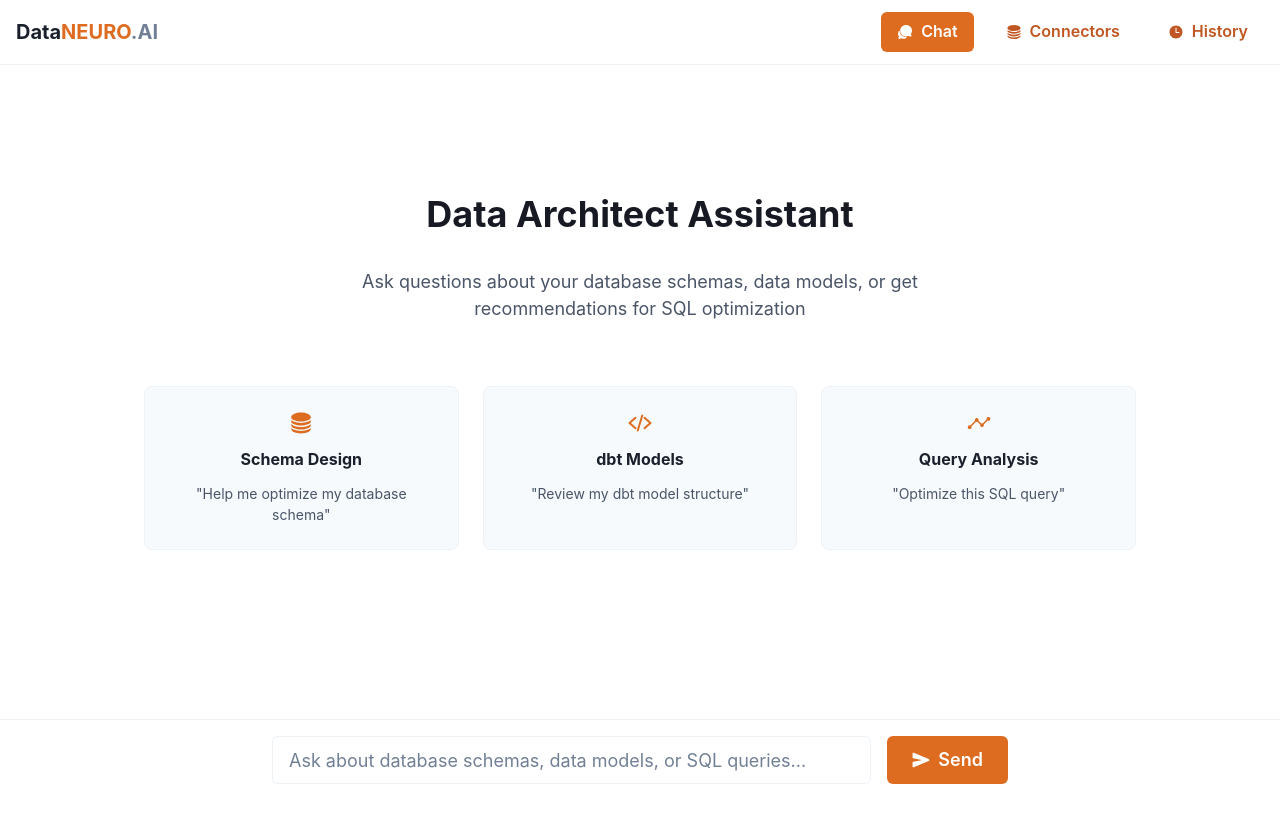
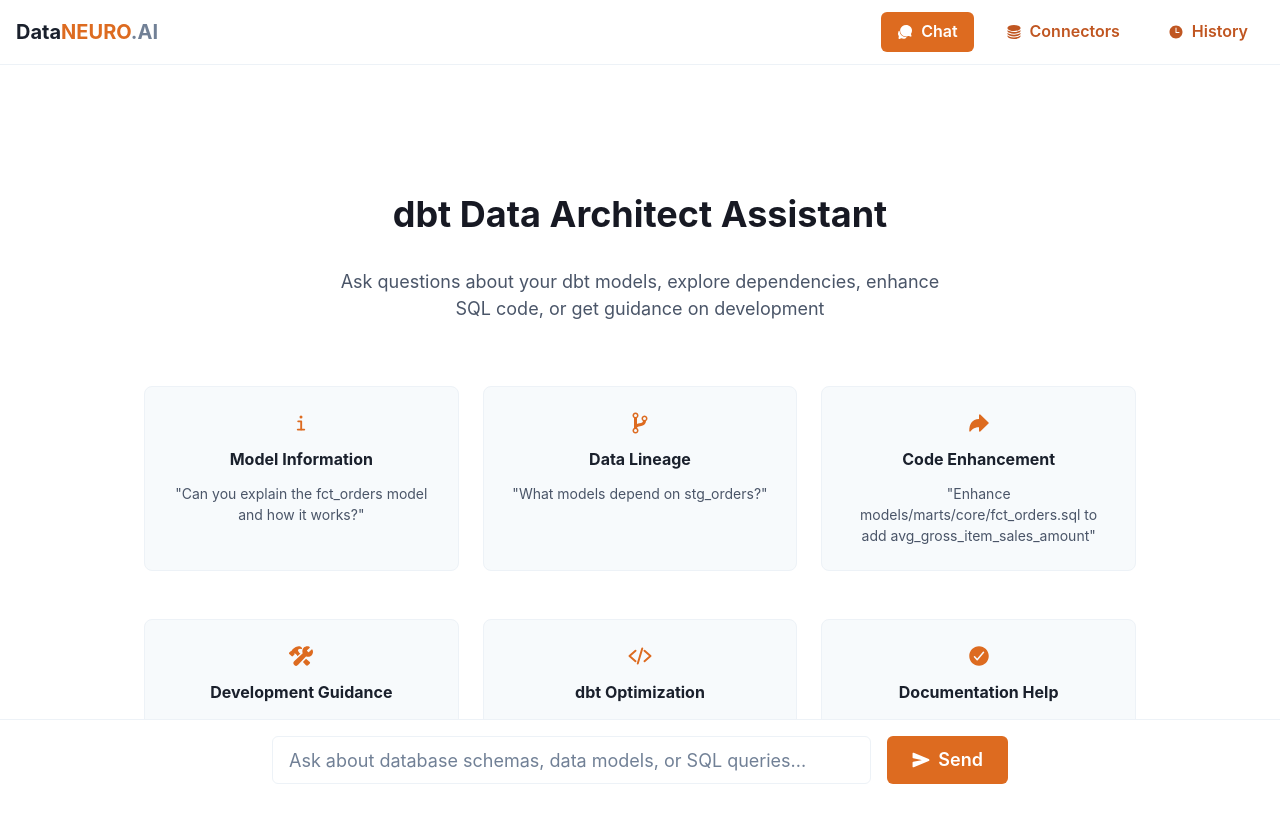
Before and after one commit to KKranthi6881/Data-Architect, a React (Vite) app in the folder knowledge-chat-app/: page /chat in a window 1280 px wide. Shown: the top 822 px of the page. Built offline with nearby package versions, Linux system fonts and the light colour scheme.

Commit message:
updated git url info

```diff
--- a/knowledge-chat-app/src/pages/ChatPage.jsx
+++ b/knowledge-chat-app/src/pages/ChatPage.jsx
@@ -76,7 +76,12 @@
   IoCheckmarkDone,
   IoDownload,
   IoCode,
-  IoChevronUp
+  IoChevronUp,
+  IoInformation,
+  IoGitBranch,
+  IoArrowRedo,
+  IoConstruct,
+  IoCheckmarkCircle
 } from 'react-icons/io5'
 import { useParams, useNavigate } from 'react-router-dom'
 import { CodeDisplay } from '../components/CodeDisplay'
@@ -2913,11 +2918,11 @@
               color={textColor}
               lineHeight="1.2"
             >
-              Data Architect Assistant
+              dbt Data Architect Assistant
             </Heading>
 
             <Text fontSize="lg" color="gray.600" maxW="600px">
-              Ask questions about your database schemas, data models, or get recommendations for SQL optimization
+              Ask questions about your dbt models, explore dependencies, enhance SQL code, or get guidance on development
             </Text>
 
             <SimpleGrid columns={{ base: 1, md: 3 }} spacing={6} pt={8} w="full">
@@ -2929,10 +2934,57 @@
                 border="1px"
                 borderColor={borderColor}
               >
-                <Icon as={IoServer} boxSize={6} color={primaryColor} />
-                <Text fontWeight="bold">Schema Design</Text>
+                <Icon as={IoInformation} boxSize={6} color={primaryColor} />
+                <Text fontWeight="bold">Model Information</Text>
                 <Text fontSize="sm" color="gray.600">
-                  "Help me optimize my database schema"
+                  "Can you explain the fct_orders model and how it works?"
+                </Text>
+              </VStack>
+
+              <VStack
+                bg={useColorModeValue('gray.50', 'gray.800')}
+                p={6}
+                borderRadius="lg"
+                spacing={3}
+                border="1px"
+                borderColor={borderColor}
+              >
+                <Icon as={IoGitBranch} boxSize={6} color={primaryColor} />
+                <Text fontWeight="bold">Data Lineage</Text>
+                <Text fontSize="sm" color="gray.600">
+                  "What models depend on stg_orders?"
+                </Text>
+              </VStack>
+
+              <VStack
+                bg={useColorModeValue('gray.50', 'gray.800')}
+                p={6}
+                borderRadius="lg"
+                spacing={3}
+                border="1px"
+                borderColor={borderColor}
+              >
+                <Icon as={IoArrowRedo} boxSize={6} color={primaryColor} />
+                <Text fontWeight="bold">Code Enhancement</Text>
+                <Text fontSize="sm" color="gray.600">
+                  "Enhance models/marts/core/fct_orders.sql to add avg_gross_item_sales_amount"
+                </Text>
+              </VStack>
+            </SimpleGrid>
+
+            <SimpleGrid columns={{ base: 1, md: 3 }} spacing={6} pt={4} w="full">
+              <VStack
+                bg={useColorModeValue('gray.50', 'gray.800')}
+                p={6}
+                borderRadius="lg"
+                spacing={3}
+                border="1px"
+                borderColor={borderColor}
+              >
+                <Icon as={IoConstruct} boxSize={6} color={primaryColor} />
+                <Text fontWeight="bold">Development Guidance</Text>
+                <Text fontSize="sm" color="gray.600">
+                  "Create a new incremental model for daily customer metrics"
                 </Text>
               </VStack>
 
@@ -2945,9 +2997,9 @@
                 borderColor={borderColor}
               >
                 <Icon as={IoCodeSlash} boxSize={6} color={primaryColor} />
-                <Text fontWeight="bold">dbt Models</Text>
+                <Text fontWeight="bold">dbt Optimization</Text>
                 <Text fontSize="sm" color="gray.600">
-                  "Review my dbt model structure"
+                  "Help me improve the performance of my fact table"
                 </Text>
               </VStack>
 
@@ -2959,10 +3011,10 @@
                 border="1px"
                 borderColor={borderColor}
               >
-                <Icon as={IoAnalytics} boxSize={6} color={primaryColor} />
-                <Text fontWeight="bold">Query Analysis</Text>
+                <Icon as={IoCheckmarkCircle} boxSize={6} color={primaryColor} />
+                <Text fontWeight="bold">Documentation Help</Text>
                 <Text fontSize="sm" color="gray.600">
-                  "Optimize this SQL query"
+                  "Generate documentation for my customer dimension model"
                 </Text>
               </VStack>
             </SimpleGrid>
--- a/knowledge-chat-app/src/pages/connectors/GitHubConnectorPage.jsx
+++ b/knowledge-chat-app/src/pages/connectors/GitHubConnectorPage.jsx
@@ -29,7 +29,6 @@
 const GitHubConnectorPage = () => {
   const [isEnterprise, setIsEnterprise] = useState(false);
   const [config, setConfig] = useState({
-    enterpriseUrl: '',
     username: '',
     token: '',
     repoUrl: '',
@@ -90,10 +89,10 @@
       return;
     }
 
-    if (isEnterprise && !config.enterpriseUrl) {
+    if (!config.isPublic && (!config.username || !config.token)) {
       toast({
         title: 'Error',
-        description: 'Enterprise URL is required',
+        description: 'Username and token are required for private repositories',
         status: 'error',
         duration: 3000,
         isClosable: true,
@@ -101,10 +100,11 @@
       return;
     }
 
-    if (!config.isPublic && (!config.username || !config.token)) {
+    // Check if the repository URL is valid
+    if (!isValidGitHubUrl(config.repoUrl)) {
       toast({
         title: 'Error',
-        description: 'Username and token are required for private repositories',
+        description: 'Invalid repository URL format. Please enter a valid GitHub repository URL.',
         status: 'error',
         duration: 3000,
         isClosable: true,
@@ -120,6 +120,17 @@
         isEnterprise,
         createdAt: new Date().toISOString(),
       };
+
+      // Format the repository URL correctly for the backend
+      // Ensure the URL format is preserved exactly as entered by the user
+      // This is especially important for enterprise URLs with .git extension
+      if (!newConfig.repoUrl.endsWith('.git') && isEnterprise) {
+        console.log('Adding .git extension for consistency with enterprise format');
+        newConfig.repoUrl = `${newConfig.repoUrl}${newConfig.repoUrl.endsWith('/') ? '' : ''}`;
+        if (!newConfig.repoUrl.endsWith('.git')) {
+          newConfig.repoUrl = `${newConfig.repoUrl}.git`;
+        }
+      }
 
       console.log('Sending configuration to backend:', newConfig);
       console.log('Full request payload:', [...savedConfigs, newConfig]);
@@ -150,7 +161,6 @@
 
       // Clear form
       setConfig({
-        enterpriseUrl: '',
         username: '',
         token: '',
         repoUrl: '',
@@ -212,6 +222,31 @@
     }
   };
 
+  const isValidGitHubUrl = (url) => {
+    try {
+      // Parse the URL
+      const parsedUrl = new URL(url);
+
+      // Check if it's using http or https protocol
+      if (parsedUrl.protocol !== 'https:' && parsedUrl.protocol !== 'http:') return false;
+
+      // Remove .git extension if present for validation
+      let path = parsedUrl.pathname;
+      if (path.endsWith('.git')) {
+        path = path.slice(0, -4); // Remove .git extension
+      }
+
+      // Get path parts after removing leading/trailing slashes
+      const pathParts = path.replace(/^\/|\/$/g, '').split('/');
+
+      // Must have at least owner/repo format
+      return pathParts.length >= 2 && pathParts[0].length > 0 && pathParts[1].length > 0;
+    } catch (e) {
+      // Invalid URL format
+      return false;
+    }
+  };
+
   return (
     <Box py={8}>
       <Container maxW="container.xl">
@@ -242,28 +277,22 @@
                     />
                   </FormControl>
 
-                  {isEnterprise && (
-                    <FormControl>
-                      <FormLabel>Enterprise URL</FormLabel>
-                      <Input
-                        name="enterpriseUrl"
-                        value={config.enterpriseUrl}
-                        onChange={handleInputChange}
-                        placeholder="https://github.your-company.com"
-                        type="url"
-                      />
-                    </FormControl>
-                  )}
-
                   <FormControl>
                     <FormLabel>Repository URL</FormLabel>
                     <Input
                       name="repoUrl"
                       value={config.repoUrl}
                       onChange={handleInputChange}
-                      placeholder="https://github.com/username/repo"
+                      placeholder={isEnterprise ?
+                        "https://source.datanerd.us/dataos/dbt_core_model.git" :
+                        "https://github.com/username/repo"}
                       type="url"
                     />
+                    <Text fontSize="xs" color="gray.500" mt={1}>
+                      {isEnterprise ?
+                        "Enter the complete enterprise repository URL including domain and .git extension" :
+                        "Standard GitHub repository URL"}
+                    </Text>
                   </FormControl>
 
                   <FormControl display="flex" alignItems="center">
@@ -286,6 +315,9 @@
                           onChange={handleInputChange}
                           placeholder="GitHub username"
                         />
+                        <Text fontSize="xs" color="gray.500" mt={1}>
+                          Your GitHub username for authentication
+                        </Text>
                       </FormControl>
 
                       <FormControl>
@@ -297,9 +329,22 @@
                           type="password"
                           placeholder="GitHub personal access token"
                         />
+                        <Text fontSize="xs" color="gray.500" mt={1}>
+                          Token with read access to the repository
+                        </Text>
                       </FormControl>
                     </>
                   )}
+
+                  <Alert status="info" borderRadius="md">
+                    <AlertIcon />
+                    <Box fontSize="sm">
+                      <Text fontWeight="medium">For Enterprise GitHub URLs:</Text>
+                      <Text>• Enter the complete URL (e.g., https://source.datanerd.us/dataos/dbt_core_model.git)</Text>
+                      <Text>• Include username and access token for authentication</Text>
+                      <Text>• Make sure to use the .git extension if required by your enterprise GitHub</Text>
+                    </Box>
+                  </Alert>
 
                   <Button
                     type="submit"
@@ -334,12 +379,6 @@
                           </Badge>
                         </HStack>
 
-                        {savedConfig.isEnterprise && (
-                          <Text fontSize="sm" color={textColor}>
-                            Enterprise URL: {savedConfig.enterpriseUrl}
-                          </Text>
-                        )}
-
                         {!savedConfig.isPublic && (
                           <Text fontSize="sm" color={textColor}>
                             Username: {savedConfig.username}
```
